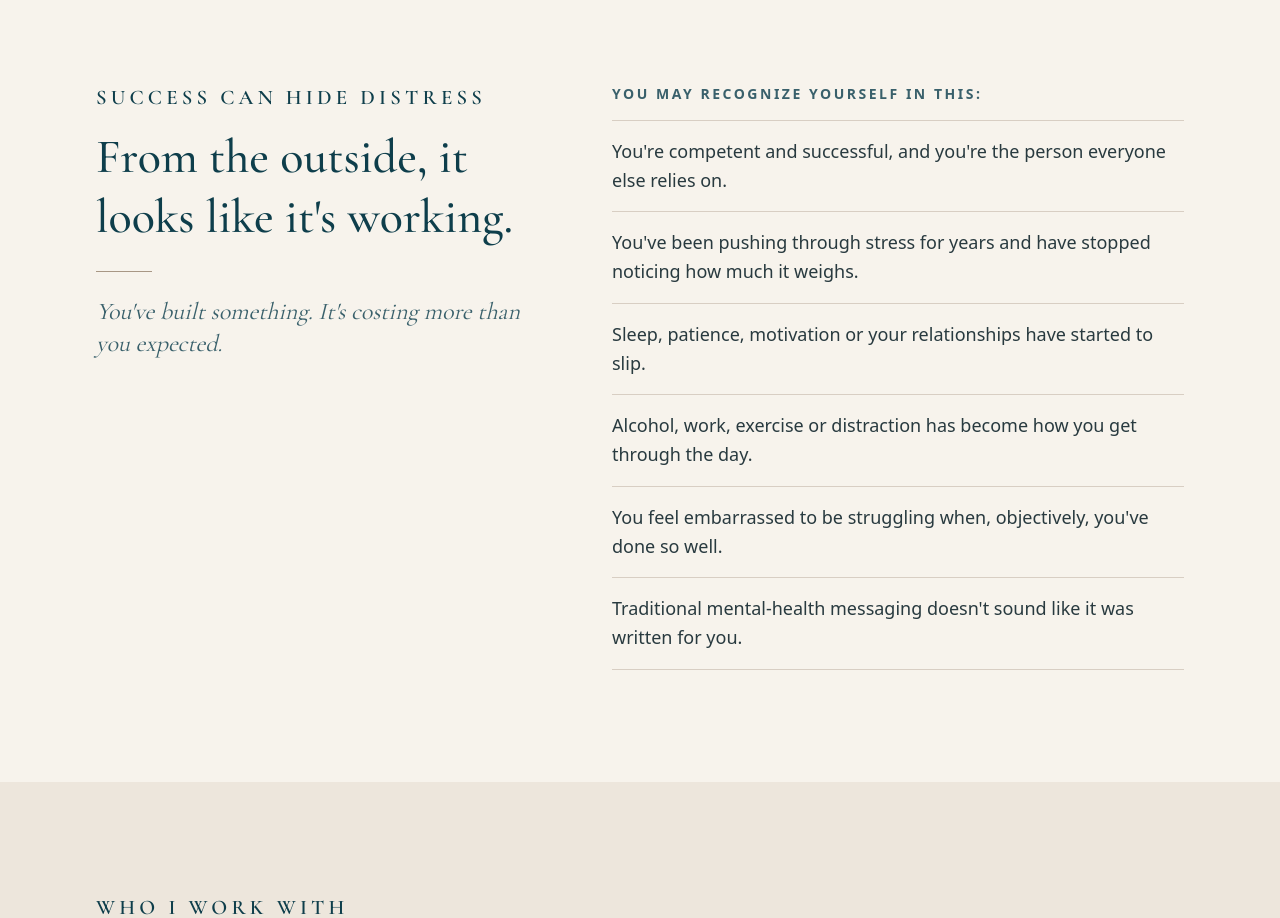
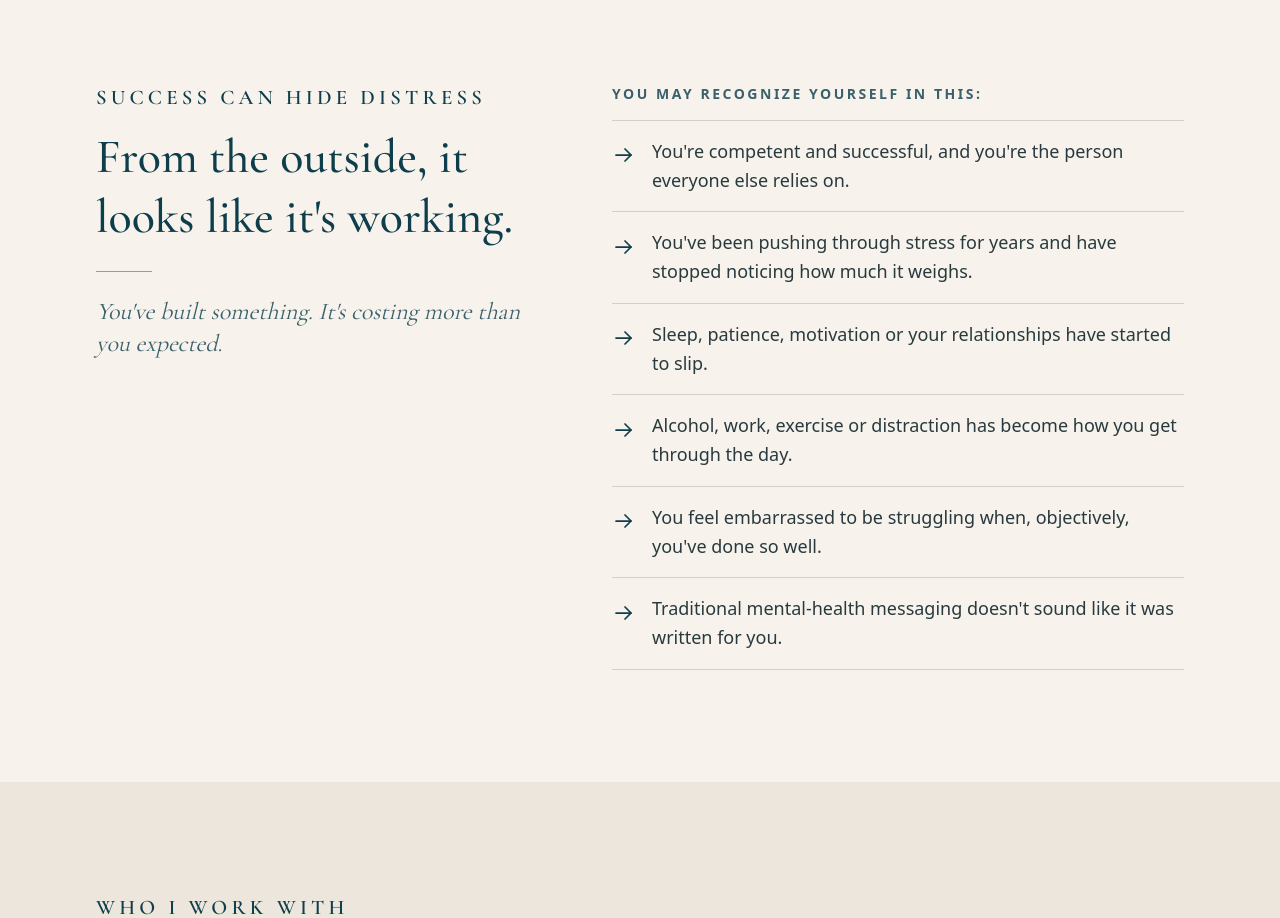
Before and after one commit to MystikSpiral-74/karen-knab-site, a Next.js app: page / in a window 1280 px wide. Shown: the part 880-1798 px from the top of the page. Built offline with nearby package versions, Linux system fonts and the light colour scheme; no server answers.

Commit message:
Add arrow bullets

```diff
--- a/src/app/page.tsx
+++ b/src/app/page.tsx
@@ -108,8 +108,22 @@ export default function Home() {
               <p className="mb-4 text-sm font-semibold uppercase tracking-[0.18em] text-slate">{recognition.intro}</p>
               <ul className="divide-y divide-taupe/40 border-y border-taupe/40">
                 {recognition.items.map((item) => (
-                  <li key={item} className="py-4 text-lg leading-relaxed text-ink/90">
-                    {item}
+                  <li key={item} className="flex items-start gap-4 py-4 text-lg leading-relaxed text-ink/90">
+                    <svg
+                      aria-hidden="true"
+                      focusable="false"
+                      viewBox="0 0 24 24"
+                      className="mt-[0.4rem] h-6 w-6 shrink-0 text-petrol"
+                      fill="none"
+                      stroke="currentColor"
+                      strokeWidth="1.75"
+                      strokeLinecap="round"
+                      strokeLinejoin="round"
+                    >
+                      <path d="M4 12h15" />
+                      <path d="M13 6l6 6-6 6" />
+                    </svg>
+                    <span>{item}</span>
                   </li>
                 ))}
               </ul>
```
